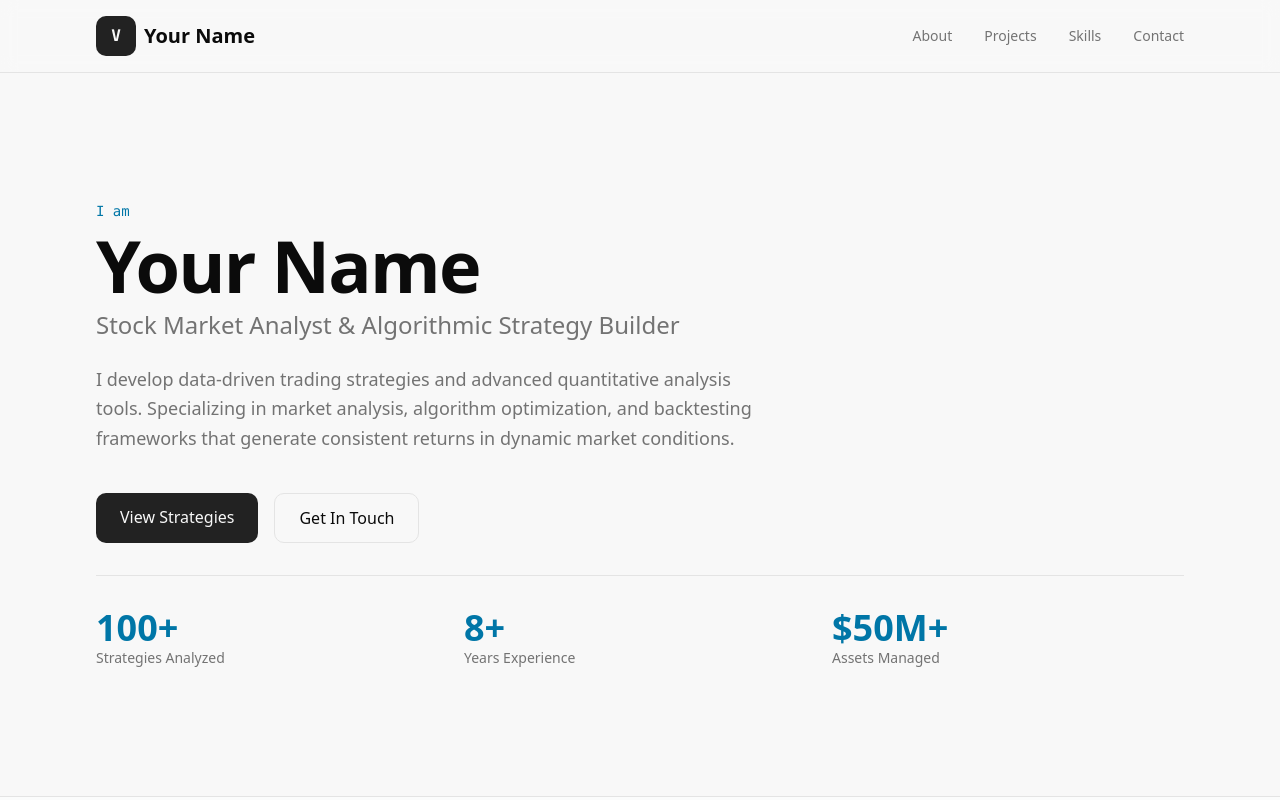
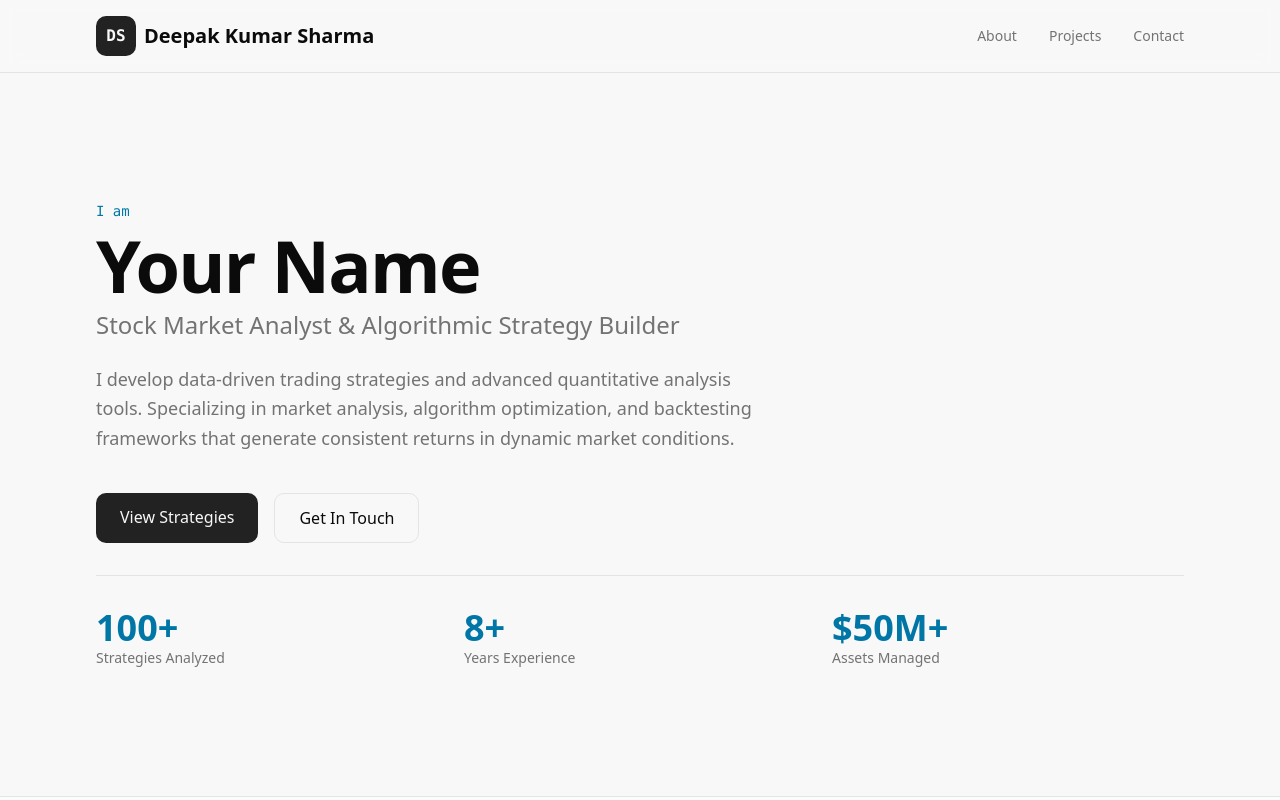
Before and after one commit to sharma-IND/demo_web, a Next.js app: page / in a window 1280 px wide. Shown: the top 800 px of the page. Built offline with nearby package versions, Linux system fonts and the light colour scheme.

Commit message:
test deploy

```diff
--- a/components/header.tsx
+++ b/components/header.tsx
@@ -11,9 +11,9 @@ export default function Header() {
       <div className="max-w-6xl mx-auto px-4 sm:px-6 lg:px-8 py-4 flex justify-between items-center">
         <Link href="/" className="flex items-center gap-2">
           <div className="w-10 h-10 rounded-lg bg-primary flex items-center justify-center font-mono font-bold text-primary-foreground">
-            V
+            DS
           </div>
-          <span className="font-bold text-xl hidden sm:inline">Your Name</span>
+          <span className="font-bold text-xl hidden sm:inline">Deepak Kumar Sharma</span>
         </Link>
 
         <nav className="hidden md:flex items-center gap-8">
@@ -22,9 +22,6 @@ export default function Header() {
           </a>
           <a href="#projects" className="text-sm text-muted-foreground hover:text-foreground transition">
             Projects
-          </a>
-          <a href="#skills" className="text-sm text-muted-foreground hover:text-foreground transition">
-            Skills
           </a>
           <a href="#contact" className="text-sm text-muted-foreground hover:text-foreground transition">
             Contact
--- a/package.json
+++ b/package.json
@@ -1,5 +1,5 @@
 {
-  "name": "my-v0-project",
+  "name": "portfolio-project",
   "version": "0.1.0",
   "private": true,
   "scripts": {
```
